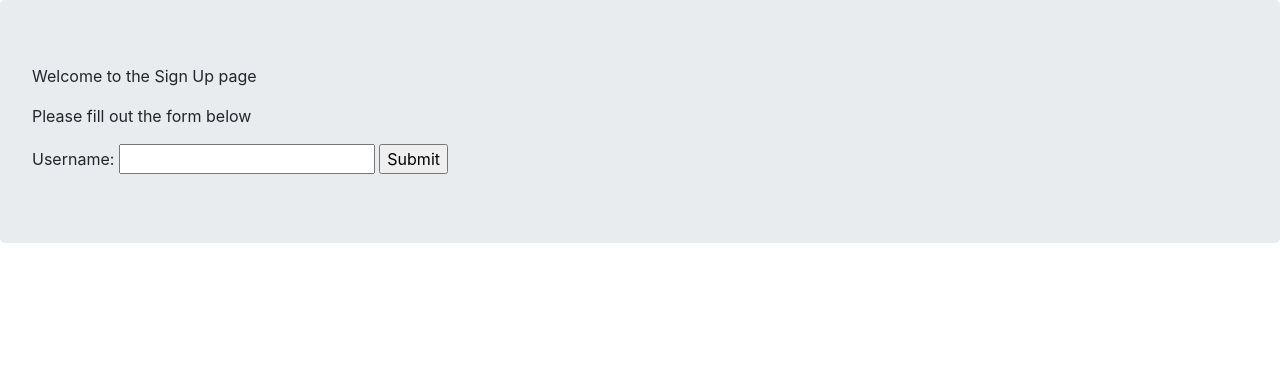
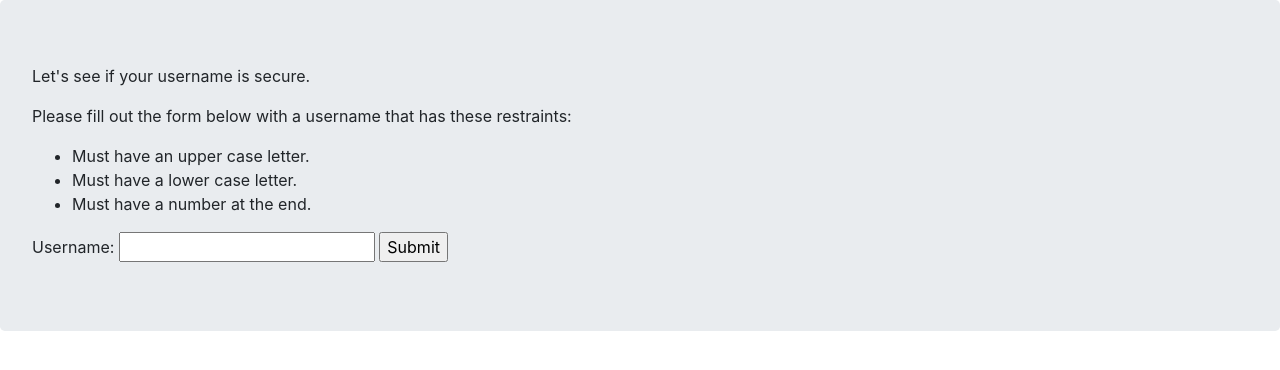
Before and after one commit to ghigbie/flask-verify-username, a Python web app: template templates/home.html in a window 1280 px wide. Shown: the part 72-442 px from the top of the page. Run offline with Jinja, Linux system fonts and the light colour scheme; the template is opened without the code that fills it, so the values that code supplies are empty; some libraries are stand-ins or nearby versions.

Commit message:
Edit form page

```diff
--- a/app.py
+++ b/app.py
@@ -11,8 +11,10 @@ def index():
 def report():
     verify_pass = 'Your username meets the requirements'
     verify_fail = 'Your useranme does not meet the requirements'
+    user_pass = False
     user_name = request.args.get('username')
-    return render_template('report.html', title=title, verify_pass=verify_pass, verify_fail=verify_fail, user_name=user_name)
+    if user_name
+    return render_template('report.html', title=title, verify_pass=verify_pass, verify_fail=verify_fail, user_pass=user_pass, user_name=user_name)
 
 @app.errorhandler(404)
 def page_not_found(e):
--- a/templates/home.html
+++ b/templates/home.html
@@ -2,8 +2,13 @@
 
 {% block content %}
     <div class="jumbotron">
-        <p>Welcome to the Sign Up page</p>
-        <p>Please fill out the form below</p>
+        <p>Let's see if your username is secure.</p>
+        <p>Please fill out the form below with a username that has these restraints:</p>
+        <ul>
+            <li>Must have an upper case letter.</li>
+            <li>Must have a lower case letter.</li>
+            <li>Must have a number at the end.</li>
+        </ul>
         <form action="{{ url_for('report') }}">
             <label for="user_name">Username:</label>
             <input type="text"
```
